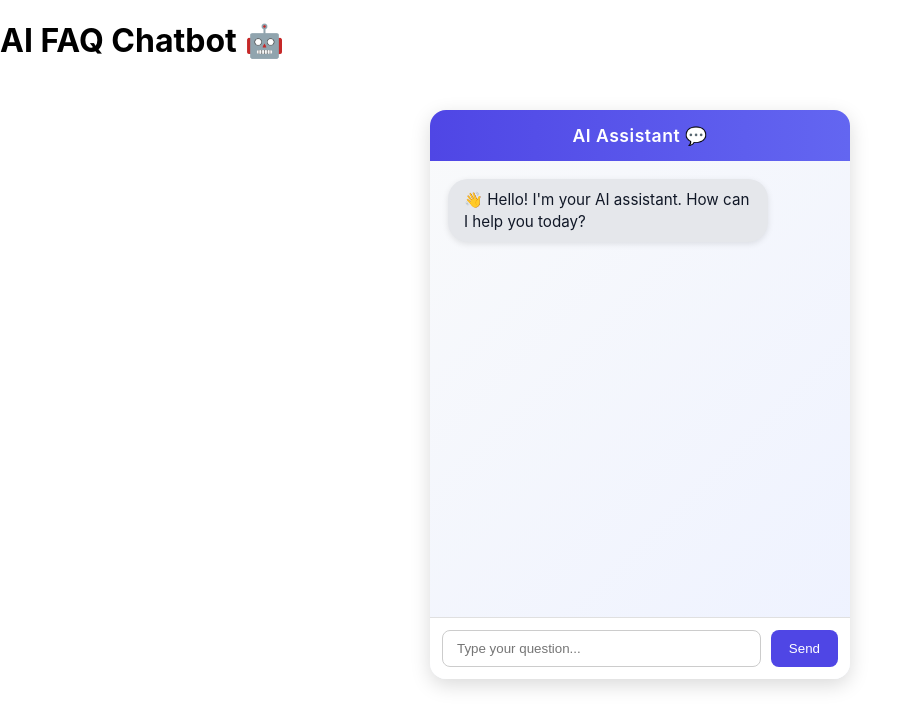
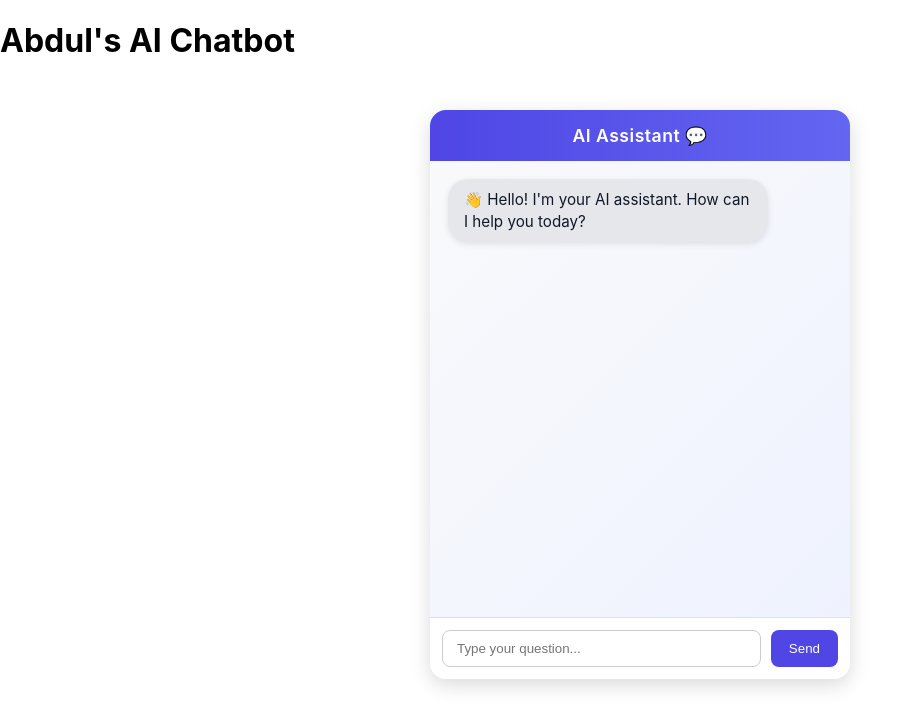
Before and after one commit to AbdulRahmanAnasA/chatbot-ai, a React (Create React App) app: page / in a window 1280 px wide. Shown: the top 728 px of the page, without its empty margins (0-917 px from the left). Built offline with nearby package versions, Linux system fonts and the light colour scheme.

Commit message:
Update header text in App component

```diff
--- a/src/App.js
+++ b/src/App.js
@@ -5,7 +5,7 @@ import Chatbot from "./components/chatbot";
 function App() {
   return (
     <div className="App">
-     <h1>AI FAQ Chatbot 🤖</h1>
+     <h1> Abdul's AI Chatbot </h1>
      <Chatbot/>
     </div>
   );
```
